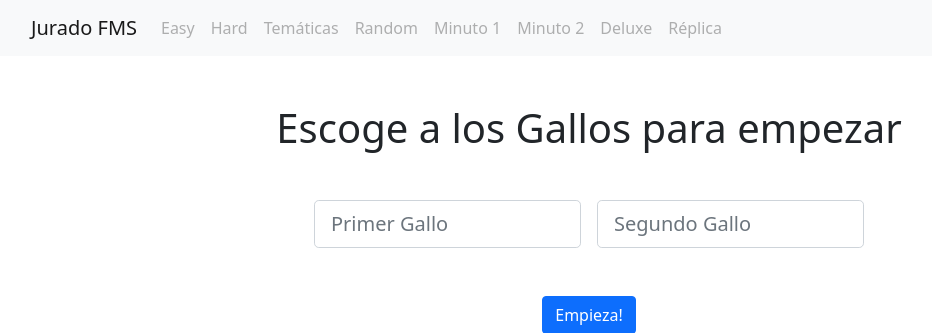
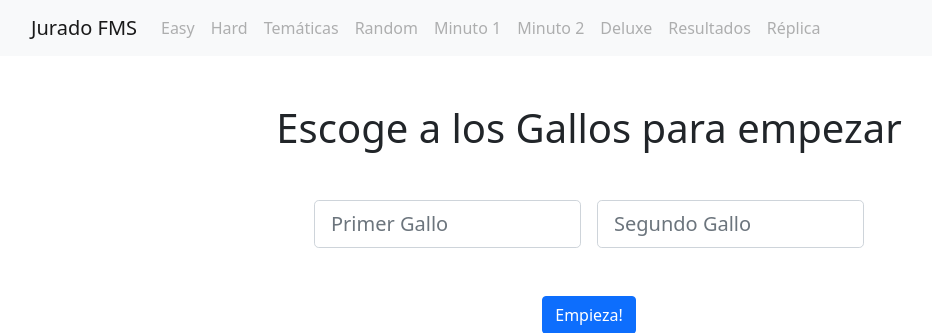
Before and after one commit to jnegrete2005/JuradoFMS, a Django app: page /vota/ in a window 1280 px wide. Shown: the top 333 px of the page, without its empty margins (51-983 px from the left). Run offline with Django 3.2, Linux system fonts and the light colour scheme.

Commit message:
Add end to the navbar

```diff
--- a/vote/templates/vote/index.html
+++ b/vote/templates/vote/index.html
@@ -78,6 +78,9 @@
           </li>
           <li class="nav-item">
             <a class="nav-link listen" href="#" data-mode="deluxe">Deluxe</a>
+          </li>
+          <li class="nav-item">
+            <a class="nav-link listen" href="#" data-mode="end">Resultados</a>
           </li>
           <li class="nav-item">
             <a class="nav-link listen" href="#" data-mode="replica">Réplica</a>
```
